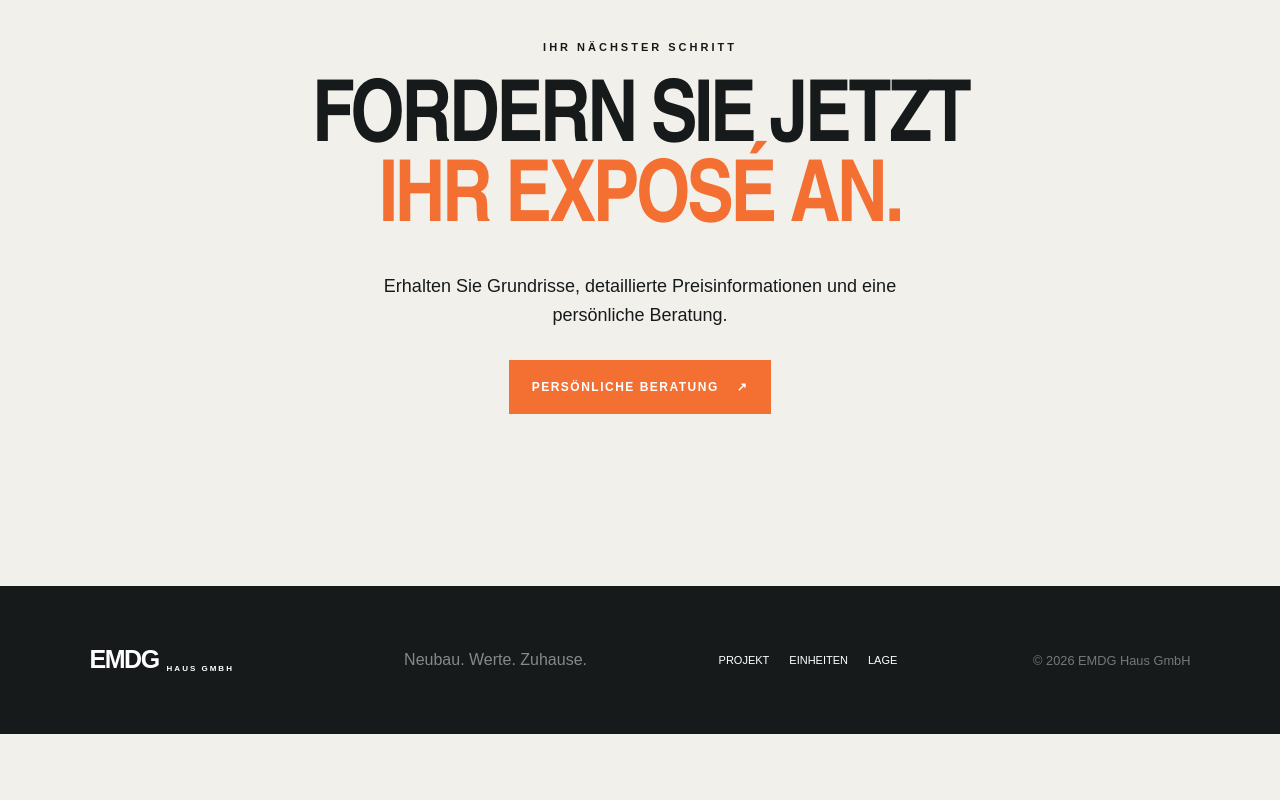
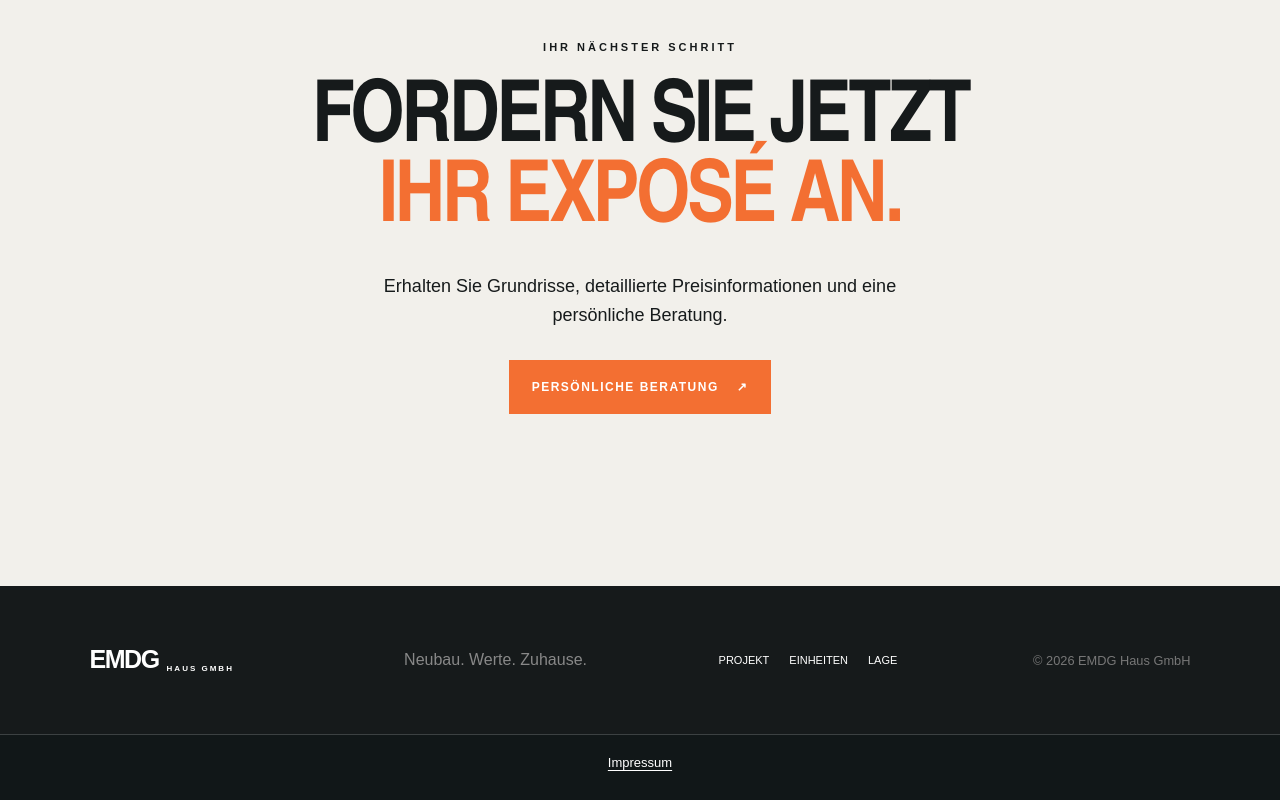
Before and after one commit to Nicklit200/emdg-haus, a React (Vite) app: page / in a window 1280 px wide. Shown: the part 8345-9145 px from the top of the page. Before the commit the page ends 9079 px from the top, so only its background shows below. Built offline with nearby package versions, Linux system fonts and the light colour scheme.

Commit message:
Add Impressum link to site footer

```diff
--- a/src/main.tsx
+++ b/src/main.tsx
@@ -90,6 +90,19 @@ const syncSiteFixes = () => {
     const correctedName = "Меня зовут Анна Гиппиус (Анастасия Стрижкова).";
     if (aboutName.textContent !== correctedName) aboutName.textContent = correctedName;
   }
+
+  const main = document.querySelector<HTMLElement>("main");
+  if (main && !document.getElementById("legal-links")) {
+    const legal = document.createElement("div");
+    legal.id = "legal-links";
+    legal.style.cssText = "padding:18px 5vw 28px;border-top:1px solid rgba(255,255,255,.18);background:#111718;text-align:center;font-size:13px;";
+    const link = document.createElement("a");
+    link.href = "/impressum/";
+    link.textContent = "Impressum";
+    link.style.cssText = "color:#fff;text-decoration:underline;text-underline-offset:3px;";
+    legal.appendChild(link);
+    main.appendChild(legal);
+  }
 };
 
 document.addEventListener(
```
